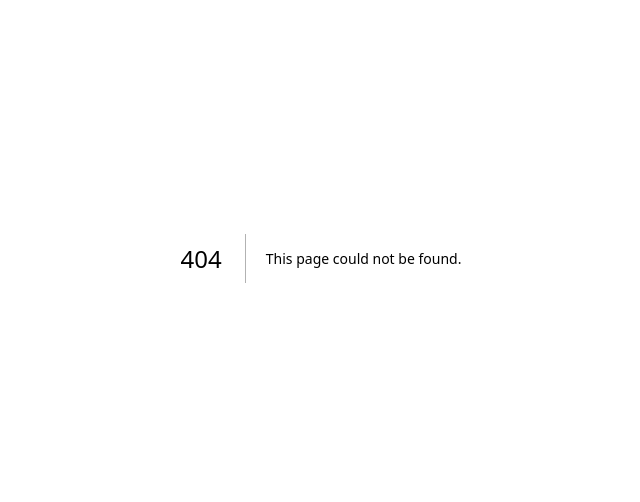
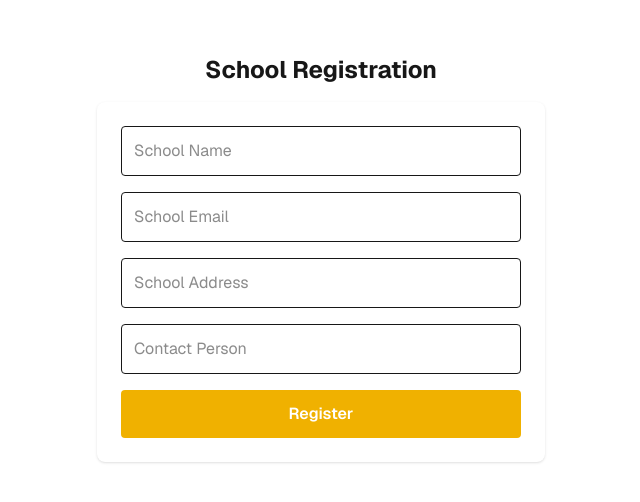
Before and after one commit to iVy-tech256/TuiShare, a Next.js app in the folder tuishare-frontend/: page /school/register in a window 1280 px wide. Before the commit this address had no page. Shown: the part 142-644 px from the top of the page, without its empty margins (319-959 px from the left). Built offline with nearby package versions, Linux system fonts and the light colour scheme.

Commit message:
create pages for school, student and sponsor

```diff
--- /dev/null
+++ b/tuishare-frontend/app/school/register/page.tsx
@@ -0,0 +1,39 @@
+export default function SchoolRegister() {
+  return (
+    <div className="min-h-screen flex flex-col items-center justify-center bg-background text-foreground font-sans p-8">
+      <h2 className="text-2xl font-bold mb-4">School Registration</h2>
+      <form className="w-full max-w-md flex flex-col gap-4 bg-white p-6 rounded-lg shadow">
+        <input
+          type="text"
+          placeholder="School Name"
+          className="border p-3 rounded"
+          required
+        />
+        <input
+          type="email"
+          placeholder="School Email"
+          className="border p-3 rounded"
+          required
+        />
+        <input
+          type="text"
+          placeholder="School Address"
+          className="border p-3 rounded"
+          required
+        />
+        <input
+          type="text"
+          placeholder="Contact Person"
+          className="border p-3 rounded"
+          required
+        />
+        <button
+          type="submit"
+          className="py-3 px-6 rounded bg-yellow-500 text-white font-semibold hover:bg-yellow-600 transition"
+        >
+          Register
+        </button>
+      </form>
+    </div>
+  );
+}
--- /dev/null
+++ b/tuishare-frontend/app/sponsor/register/page.tsx
@@ -0,0 +1,33 @@
+export default function SponsorRegister() {
+  return (
+    <div className="min-h-screen flex flex-col items-center justify-center bg-background text-foreground font-sans p-8">
+      <h2 className="text-2xl font-bold mb-4">Sponsor Registration</h2>
+      <form className="w-full max-w-md flex flex-col gap-4 bg-white p-6 rounded-lg shadow">
+        <input
+          type="text"
+          placeholder="Full Name"
+          className="border p-3 rounded"
+          required
+        />
+        <input
+          type="email"
+          placeholder="Email Address"
+          className="border p-3 rounded"
+          required
+        />
+        <input
+          type="text"
+          placeholder="Country"
+          className="border p-3 rounded"
+          required
+        />
+        <button
+          type="submit"
+          className="py-3 px-6 rounded bg-blue-600 text-white font-semibold hover:bg-blue-700 transition"
+        >
+          Register
+        </button>
+      </form>
+    </div>
+  );
+}
--- /dev/null
+++ b/tuishare-frontend/app/student/register/page.tsx
@@ -0,0 +1,39 @@
+export default function StudentRegister() {
+  return (
+    <div className="min-h-screen flex flex-col items-center justify-center bg-background text-foreground font-sans p-8">
+      <h2 className="text-2xl font-bold mb-4">Student Registration</h2>
+      <form className="w-full max-w-md flex flex-col gap-4 bg-white p-6 rounded-lg shadow">
+        <input
+          type="text"
+          placeholder="Full Name"
+          className="border p-3 rounded"
+          required
+        />
+        <input
+          type="email"
+          placeholder="Email Address"
+          className="border p-3 rounded"
+          required
+        />
+        <input
+          type="text"
+          placeholder="School ID"
+          className="border p-3 rounded"
+          required
+        />
+        <input
+          type="text"
+          placeholder="School Name"
+          className="border p-3 rounded"
+          required
+        />
+        <button
+          type="submit"
+          className="py-3 px-6 rounded bg-green-600 text-white font-semibold hover:bg-green-700 transition"
+        >
+          Register
+        </button>
+      </form>
+    </div>
+  );
+}
```
